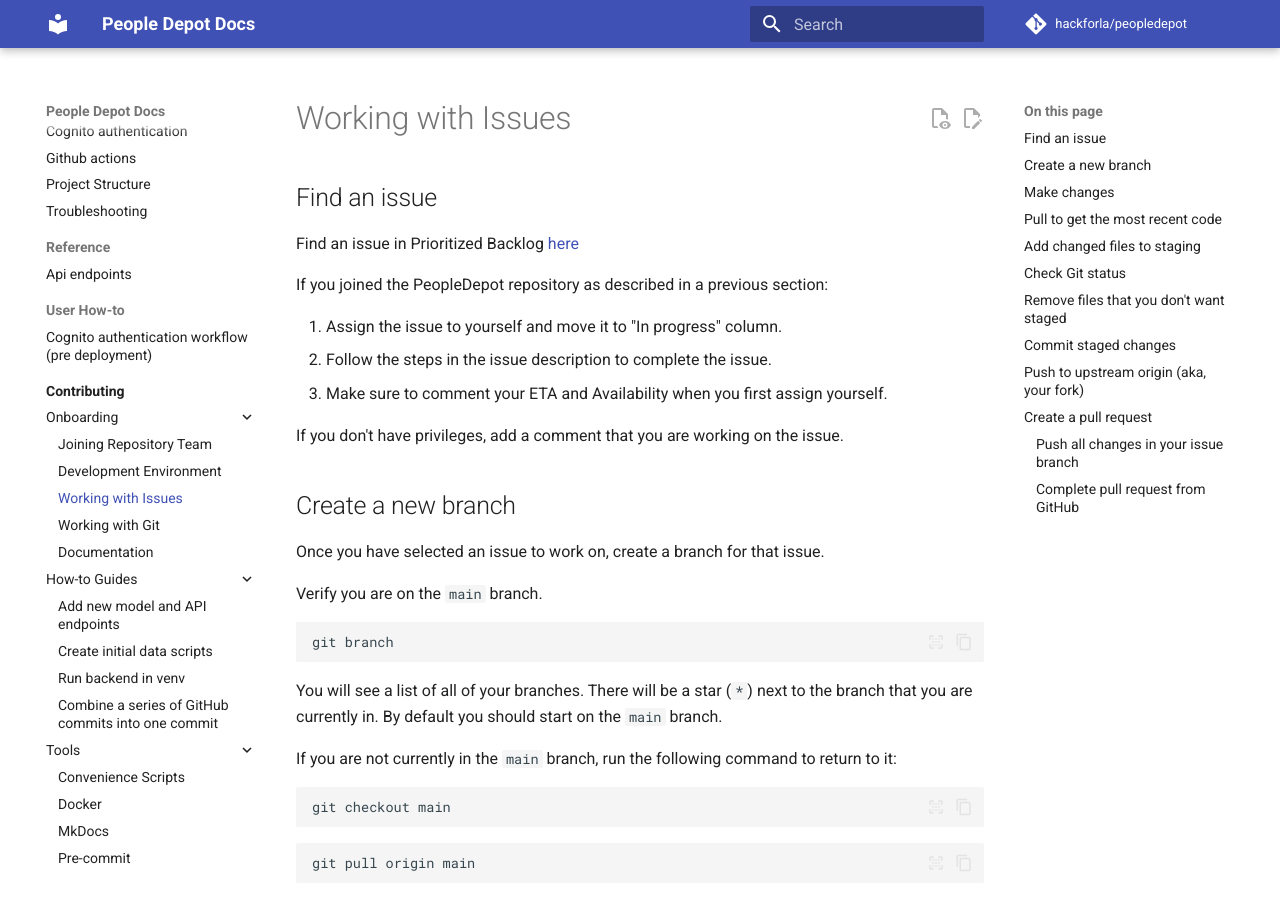
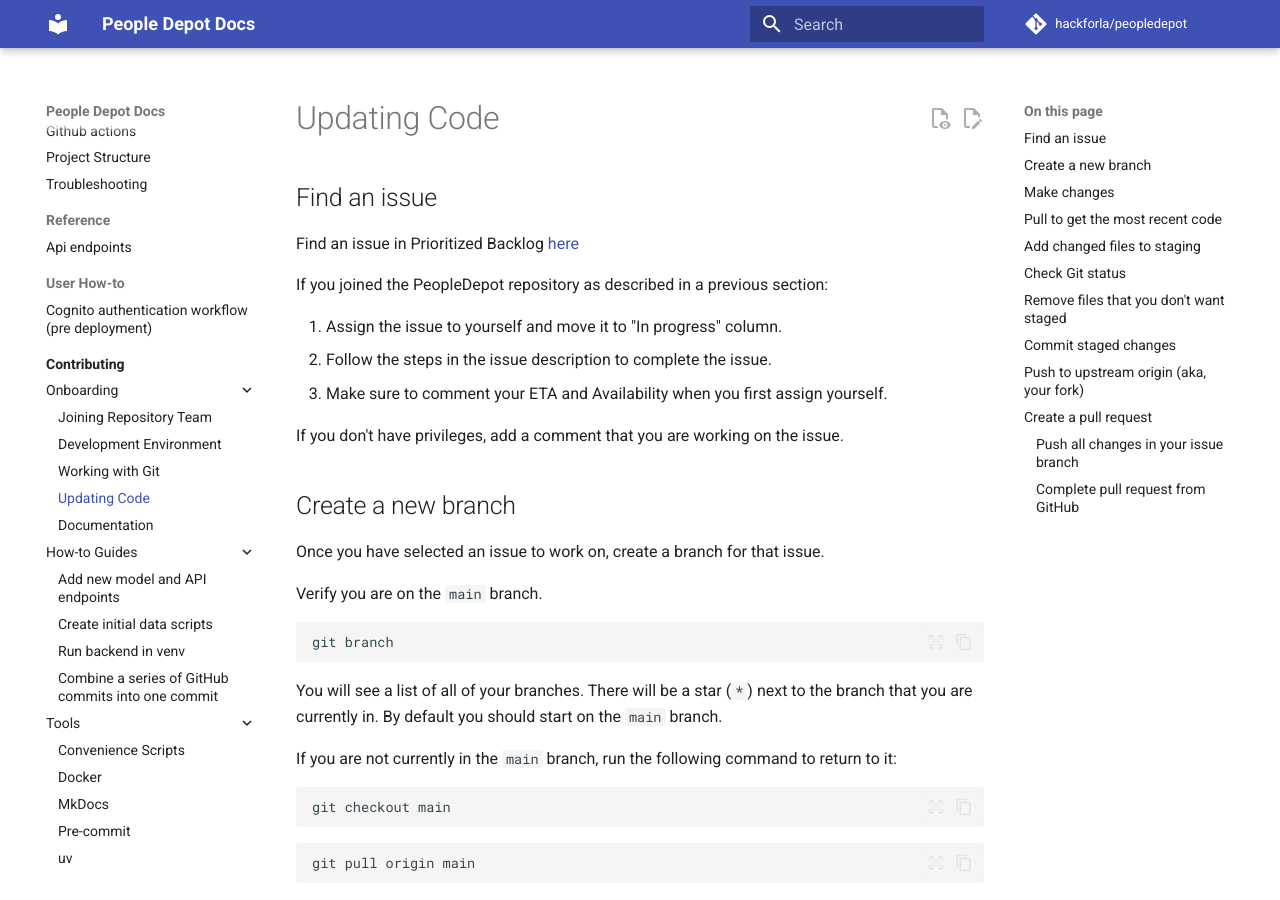
Before and after one commit to hackforla/peopledepot, an MkDocs documentation site: the page built from docs/contributing/code.md, in a window 1280 px wide and 900 px high. Built offline with MkDocs 1.6.1 and Material for MkDocs 9.7.7, drawn with Linux system fonts in a browser that asks for light colours; comment, search, counter and statistics services are not loaded.

Commit message:
rename contributing issues to contributing code

```diff
--- a/docs/contributing/issues.md
+++ b/docs/contributing/code.md
@@ -1,4 +1,4 @@
-# Working with Issues
+# Updating Code
 
 ## Find an issue
 
```
Also changed, not shown: docs/contributing/.pages.
